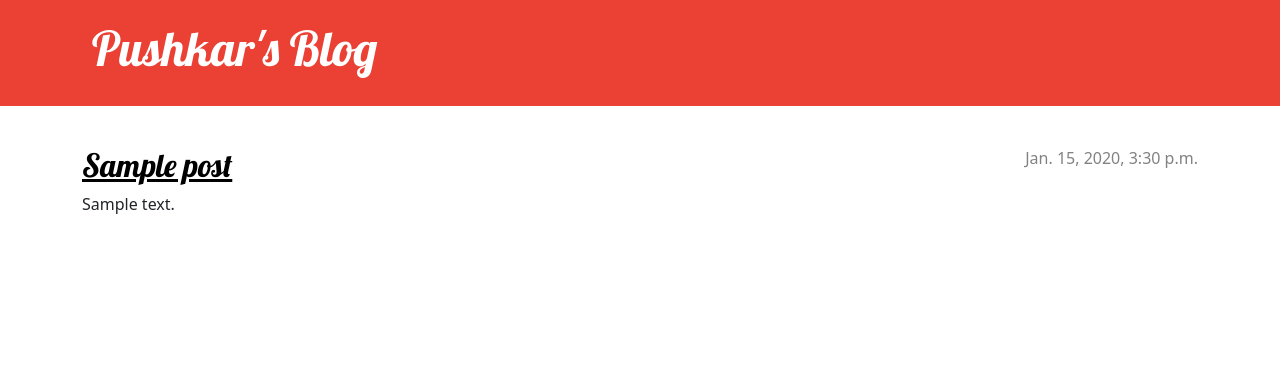
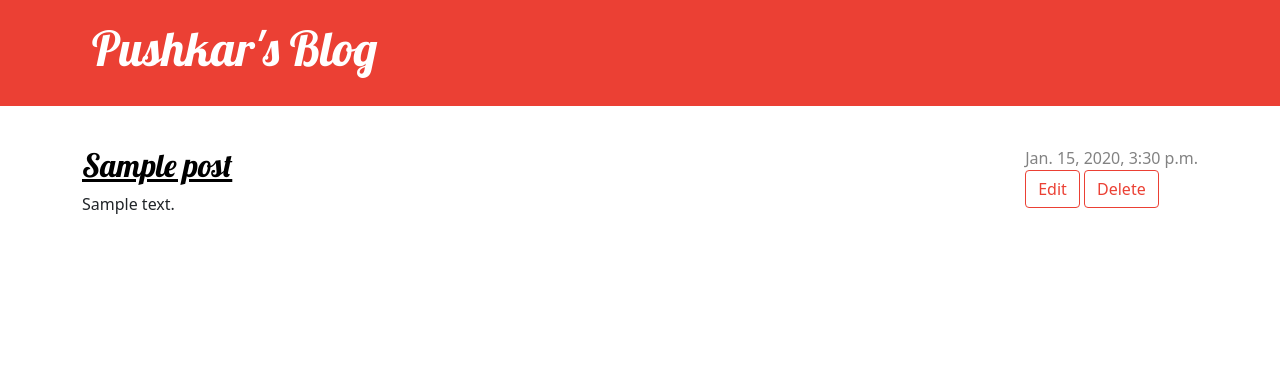
Before and after one commit to prashant-pushkar/my-first-blog, a Django app: page /post/1/ in a window 1280 px wide. Shown: the top 366 px of the page. Run offline with Django 3.2, Linux system fonts and the light colour scheme; tables that the repository leaves empty hold one stand-in row (values such as "Sample post").

Commit message:
Added publish method for unpublished post and delete a published post

```diff
--- a/blog/models.py
+++ b/blog/models.py
@@ -12,7 +12,7 @@ class Post(models.Model):
     published_data = models.DateTimeField(blank=True,null=True)
 
     def publish(self):
-        self.published_date = timezone.now()
+        self.published_data = timezone.now()
         self.save()
 
 
--- a/blog/templates/blog/base.html
+++ b/blog/templates/blog/base.html
@@ -16,6 +16,9 @@
                     <a href="{% url 'post_new' %}" class="top-menu">
                         {% include './icons/file-earmark-plus.svg' %}
                     </a>
+                    <a href="{% url 'post_draft_list' %}" class="top-menu">
+                        {% include './icons/pencil-fill.svg' %}
+                    </a>
                 {% endif %}
                 <h1><a href="/">Pushkar's Blog</a></h1>
             </div>
--- a/blog/templates/blog/post_detail.html
+++ b/blog/templates/blog/post_detail.html
@@ -4,17 +4,18 @@
 
         <article class="post">
             <aside class="actions">
-                {% if user.is_authenticated %}
-                    <a class="btn btn-default" href="{% url 'post_edit' pk=post.pk %}">
-                        {% include './icons/pencil-fill.svg' %}
-                    </a>
+                {% if post.published_data %}
+                    <div class="date">
+                        {{ post.published_data }}
+                    </div>
+                {% else %}
+                    <a class="btn btn-default" href="{% url 'post_publish' pk=post.pk %}">Publish</a>
                 {% endif %}
+                <a class="btn btn-default" href="{% url 'post_edit' pk=post.pk %}">Edit</a>
+                <a class="btn btn-default" href="{% url 'post_remove' pk=post.pk %}">Delete</a>
+
             </aside>
-            {% if post.published_data %}
-                <time class="date">
-                    {{ post.published_data }}
-                </time>
-            {% endif %}
+
             <h2><a href="">{{ post.title }}</a></h2>
             <p>{{ post.text|linebreaksbr }}</p>
         </article>
--- a/blog/urls.py
+++ b/blog/urls.py
@@ -5,5 +5,9 @@ urlpatterns = [
     path('',views.post_list,name='post_list'),
     path('post/<int:pk>/',views.post_detail,name='post_detail'),
     path('post/new/',views.post_new,name='post_new'),
-    path('post/<int:pk>/edit/',views.post_edit,name='post_edit'),
+    path('post/<pk>/edit/',views.post_edit,name='post_edit'),
+    path('drafts/', views.post_draft_list, name='post_draft_list'),
+    path('post/<pk>/publish/',views.post_publish,name='post_publish'),
+    path('post/<pk>/remove/', views.post_remove, name='post_remove'),
+
 ]
--- a/blog/views.py
+++ b/blog/views.py
@@ -4,7 +4,7 @@ from .models import Post
 from .forms import PostForm
 # Create your views here.
 def post_list(request):
-    posts = Post.objects.order_by('published_data')#objects.filter() to be added later
+    posts = Post.objects.filter(published_data__isnull=False).order_by('published_data')#objects.filter() to be added later
     return render(request,'blog/post_list.html',{'posts':posts})
 
 def post_detail(request,pk):
@@ -17,7 +17,7 @@ def post_new(request):
         if form.is_valid():
             post = form.save(commit=False)
             post.author = request.user
-            post.published_data = timezone.now()
+            #post.published_data = timezone.now()
             post.save()
             return redirect('post_detail',pk=post.pk)
     else:
@@ -31,9 +31,24 @@ def post_edit(request,pk):
         if form.is_valid():
             post = form.save(commit=False)
             post.author = request.user
-            post.published_data = timezone.now()
+            #post.published_data = timezone.now()
             post.save()
             return redirect('post_detail',pk=post.pk)
     else:
         form = PostForm(instance=post)
     return render(request,'blog/post_edit.html',{'form':form})
+
+def post_draft_list(request):
+    posts = Post.objects.filter(published_data__isnull=True).order_by('created_data')
+
+    return render(request, 'blog/post_draft_list.html', {'posts': posts})
+
+def post_publish(request,pk):
+    post = get_object_or_404(Post,pk=pk)
+    post.publish()
+    return redirect('post_detail',pk=pk)
+
+def post_remove(request,pk):
+    post = get_object_or_404(Post,pk=pk)
+    post.delete()
+    return redirect('post_list')
```
Also changed, not shown: blog/templates/blog/post_draft_list.html (added, +12 -0 lines).
